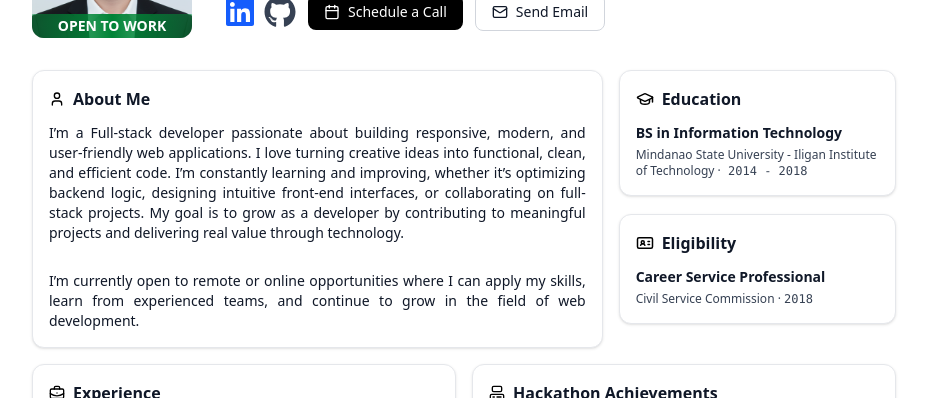
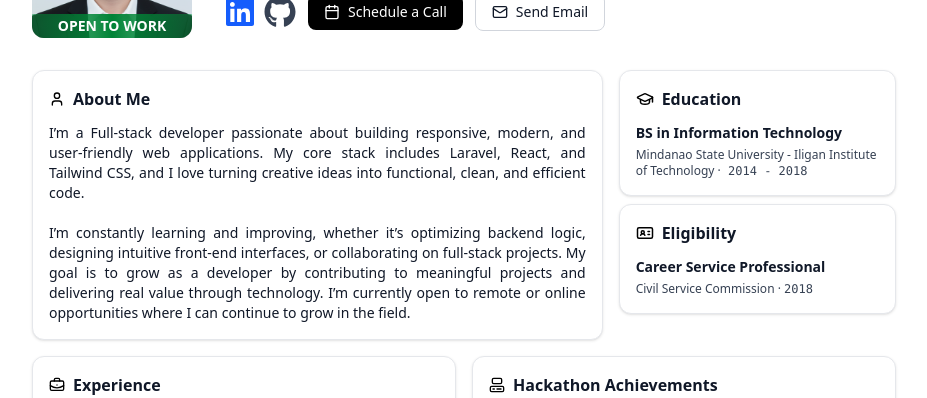
Before and after one commit to mamangcao/portfolio-nextjs, a Next.js app: page / in a window 1280 px wide. Shown: the part 154-552 px from the top of the page, without its empty margins (176-1103 px from the left). Built offline with nearby package versions, Linux system fonts and the light colour scheme.

Commit message:
Change About Me

```diff
--- a/app/page.js
+++ b/app/page.js
@@ -20,7 +20,7 @@ export default function Home() {
 
       <section className="max-w-6xl mx-auto px-4 lg:px-36 grid grid-cols-1 lg:grid-cols-3 gap-4">
         <div className="lg:col-span-2"><AboutMe /></div>
-        <div className="flex flex-col gap-4 lg:gap-4.5">
+        <div className="flex flex-col gap-4 lg:gap-2">
           <Education/>
           <Eligibility/>
           </div>
--- a/components/AboutMe.jsx
+++ b/components/AboutMe.jsx
@@ -5,17 +5,16 @@ export default function AboutCard() {
     <Card title="About Me">
       <p className="text-justify">
         I’m a Full-stack developer passionate about building responsive, modern,
-        and user-friendly web applications. I love turning creative ideas into functional, clean, and efficient
-        code. I’m constantly learning and improving, whether it’s optimizing
-        backend logic, designing intuitive front-end interfaces, or
-        collaborating on full-stack projects. My goal is to grow as a developer
-        by contributing to meaningful projects and delivering real value through
-        technology.
+        and user-friendly web applications. My core stack includes Laravel,
+        React, and Tailwind CSS, and I love turning creative ideas into
+        functional, clean, and efficient code.
       </p>
-      <p className="mt-7 text-justify">
-        I’m currently open to remote or online opportunities where I can apply
-        my skills, learn from experienced teams, and continue to grow in the
-        field of web development.
+      <p className="mt-5 text-justify">
+        I’m constantly learning and improving, whether it’s optimizing backend
+        logic, designing intuitive front-end interfaces, or collaborating on
+        full-stack projects. My goal is to grow as a developer by contributing
+        to meaningful projects and delivering real value through technology. I’m
+        currently open to remote or online opportunities where I can continue to grow in the field.
       </p>
     </Card>
   );
```
